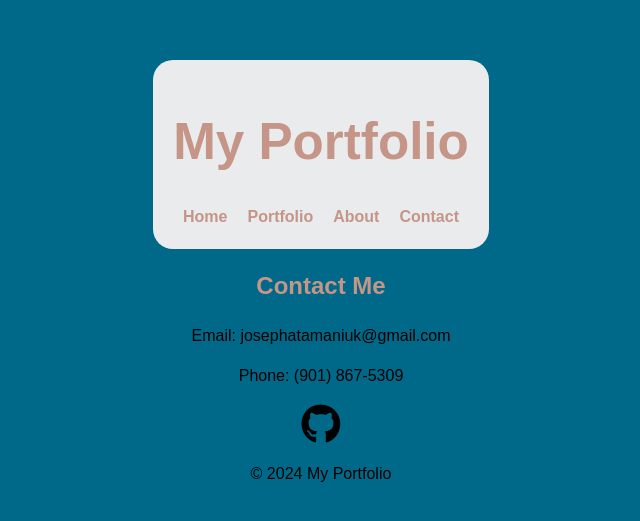
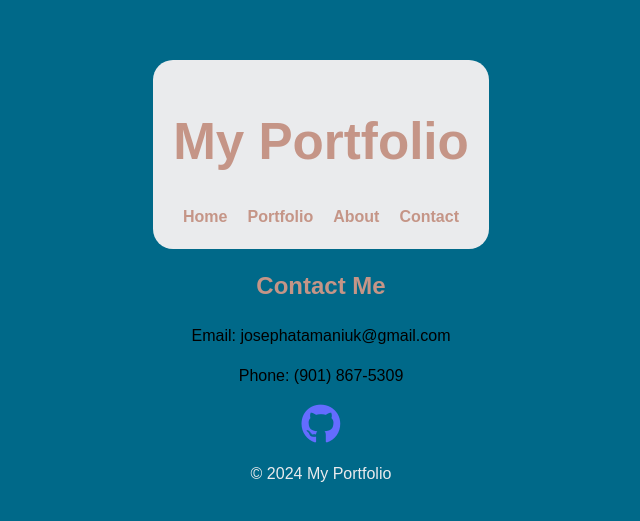
Before and after one commit to kurlee710/react-portfolio-project, a React (Vite) app: page /contact in a window 1280 px wide. Shown: the part 119-640 px from the top of the page, without its empty margins (319-959 px from the left). Built offline with nearby package versions, Linux system fonts and the light colour scheme.

Commit message:
added mouse hover to github logo. On click The logo now links to my github profile when clicked

```diff
--- a/src/components/Footer.jsx
+++ b/src/components/Footer.jsx
@@ -3,8 +3,18 @@ import React from "react";
 const Footer = () => {
   return (
     <footer>
-      <i class="fab fa-github" style={{ fontSize: "40px" }}></i>
-      <p>&copy; 2024 My Portfolio</p>
+      <a href="https://github.com/kurlee710" target="_blank" rel="noreferrer">
+        <i
+          className="fab fa-github"
+          style={{
+            fontSize: "40px",
+            transition: "color 0.3s ease", // Smooth transition effect
+          }}
+          onMouseEnter={(e) => (e.target.style.color = "rgb(163, 186, 195)")} // Change color on hover
+          onMouseLeave={(e) => (e.target.style.color = "rgb(234, 235, 237)")} // Revert back on mouse leave
+        ></i>
+      </a>
+      <p style={{ color: "rgb(234, 235, 237)" }}>&copy; 2024 My Portfolio</p>
     </footer>
   );
 };
```
